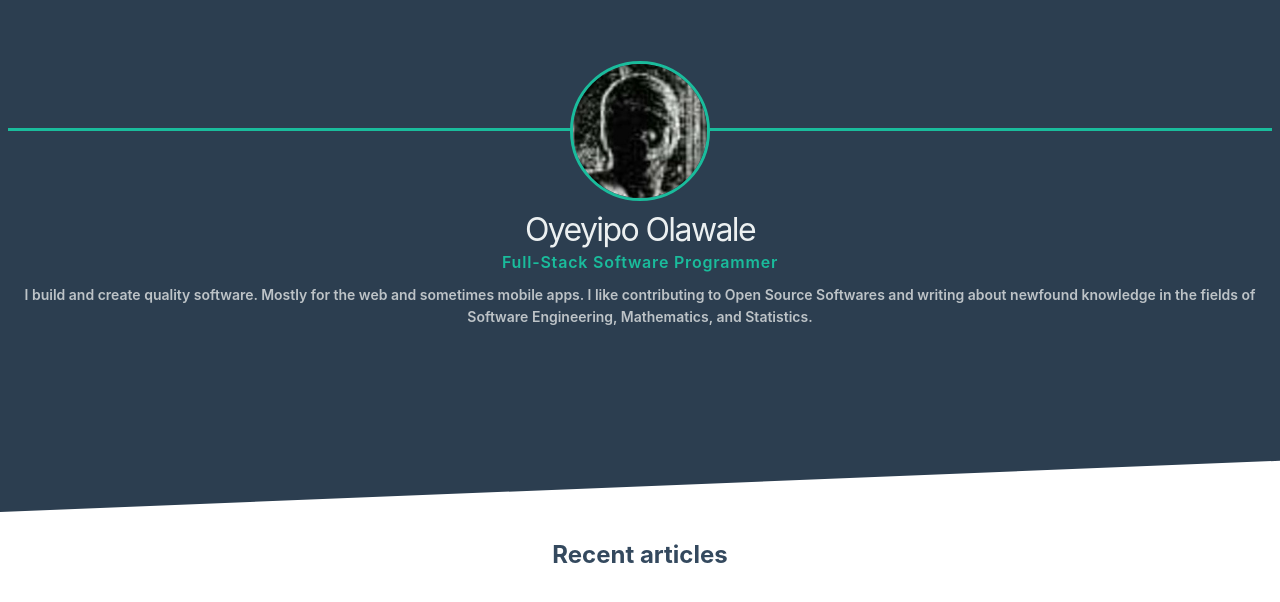
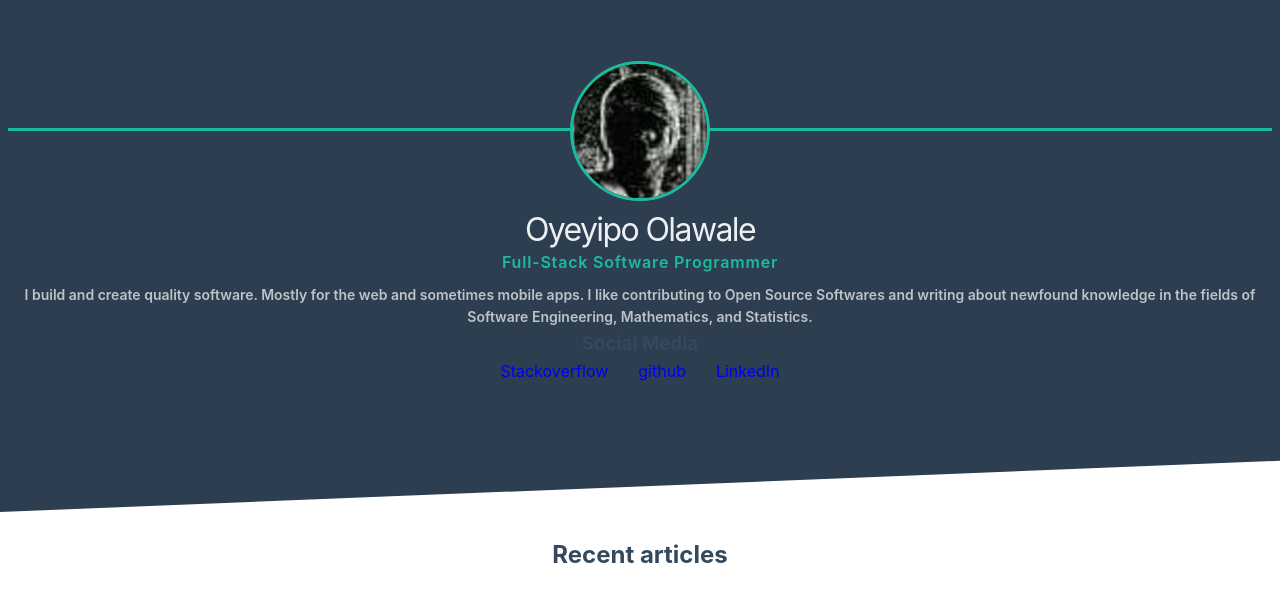
Before and after one commit to oyeyipo/oyeyipoolawale, a Next.js app: page / in a window 1280 px wide. Shown: the top 602 px of the page. Built offline with nearby package versions, Linux system fonts and the light colour scheme.

Commit message:
Social links: first cut

```diff
--- a/pages/index.js
+++ b/pages/index.js
@@ -24,6 +24,28 @@ export default function Home() {
             Engineering, Mathematics, and Statistics.
           </p>
         </div>
+
+        <div>
+          <HeadingTertiary>Social Media</HeadingTertiary>
+
+          <SimpleList>
+            <ListItem>
+              <SocialLink href="https://www.stackoverflow.com/" target="_blank">
+                Stackoverflow
+              </SocialLink>
+            </ListItem>
+            <ListItem>
+              <SocialLink href="https://github.com/oyeyipowale" target="_blank">
+                github
+              </SocialLink>
+            </ListItem>
+            <ListItem>
+              <SocialLink href="https://www.linkedin.com/" target="_blank">
+                LinkedIn
+              </SocialLink>
+            </ListItem>
+          </SimpleList>
+        </div>
       </Header>
 
       <StyledMain>
@@ -44,6 +66,28 @@ const StyledBackground = styled.div`
   background-color: #2c3e50;
   clip-path: polygon(0 0, 100% 0, 100% 90%, 0 100%);
 `;
+
+const HeadingTertiary = styled.h3`
+
+`;
+
+const SimpleList = styled.ul`
+  display: flex;
+
+
+  & > *:not(last-child) {
+    margin: 0 1.5rem;
+  }
+`;
+
+const ListItem = styled.li`
+  list-style: none;
+`;
+
+const SocialLink = styled.a`
+  text-decoration: none;
+`;
+
 
 const Header = styled.header`
   width: 100vw;
```
